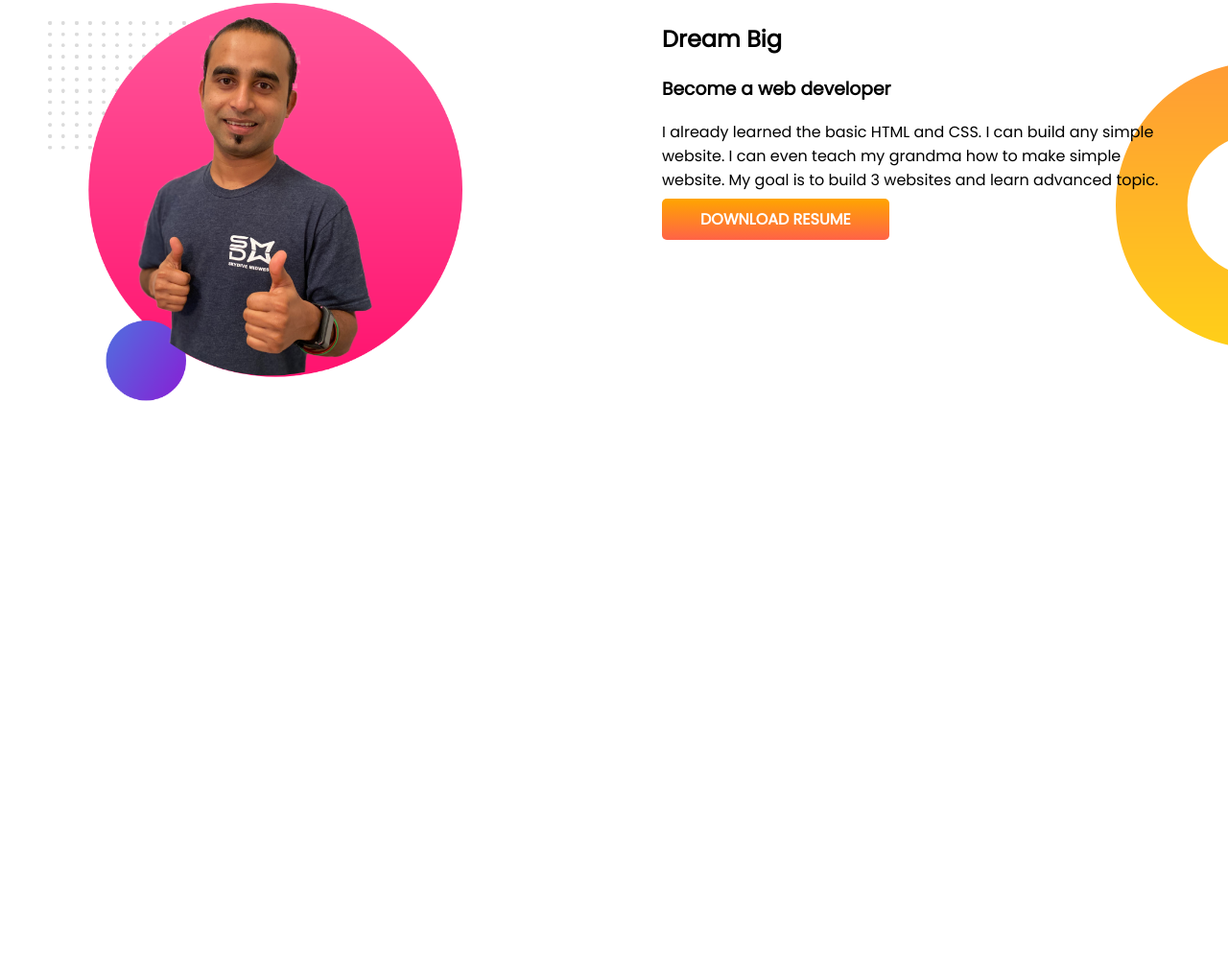
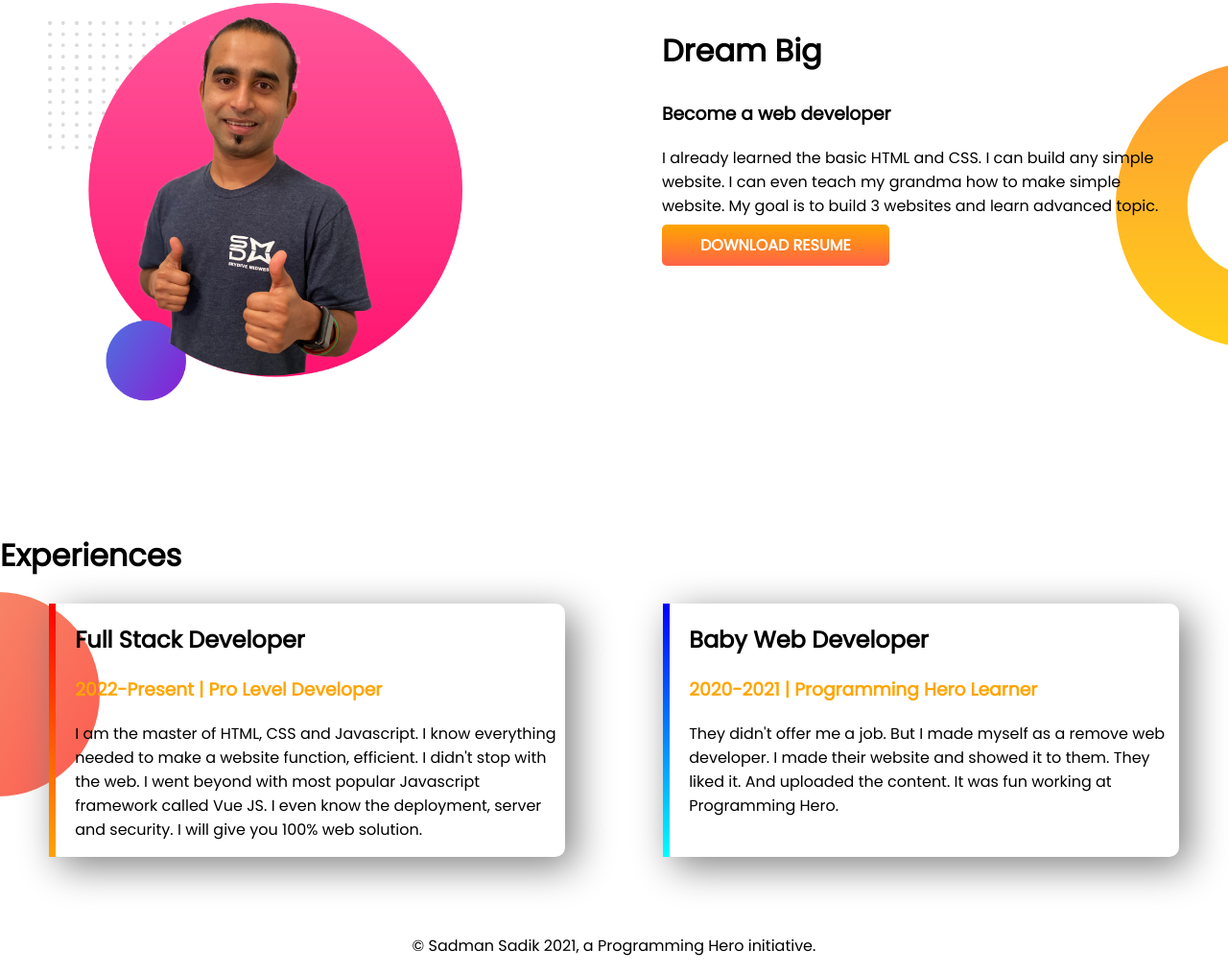
Before and after one commit to Atika-Hasan/Portfolio-Website, a plain HTML site: page index.html in a window 1280 px wide. Shown: the part 663-1677 px from the top of the page at 96% size. Before the commit the page ends 1218 px from the top, so only its background shows below. Drawn offline with Linux system fonts and the light colour scheme.

Commit message:
portfolio website ready

```diff
--- a/index.html
+++ b/index.html
@@ -11,7 +11,7 @@
     <link rel="stylesheet" href="style.css">
 </head>
 <body>
-    <section class= "top-banner">
+    <section class= "top-banner flexible">
         <div class ="width">
             <h1>Welcome To</h1>
             <h1><span class="Ami">Sadman Sadik</span> Website</h1>
@@ -25,7 +25,7 @@
         </div>
 
     </section>
-    <section class="dream">
+    <section class="dream flexible">
         <div class ="width">
             <img src="images/jhankar2.png" alt="Jhankar">
         </div>
@@ -37,5 +37,24 @@
 
         </div>
     </section>
+
+    <section class= "experience">
+        <h1> Experiences</h1>
+        <div class ="flexible">
+            <div id="full-stack" class ="experience-item">
+                <h2>Full Stack Developer</h2>
+                <h3 class="Ami">2022-Present | Pro Level Developer</h3>
+                <p>I am the master of HTML, CSS and Javascript. I know everything needed to make a website function, efficient. I didn't stop with the web. I went beyond with most popular Javascript framework called Vue JS. I even know the deployment, server and security. I will give you 100% web solution.</p>
+            </div>
+            <div id="web-dev" class ="experience-item">
+                <h2>Baby Web Developer</h2>
+                <h3 class = "Ami">2020-2021 | Programming Hero Learner</h3>
+                <p>They didn't offer me a job. But I made myself as a remove web developer. I made their website and showed it to them. They liked it. And uploaded the content. It was fun working at Programming Hero.</p>
+            </div>
+        </div>
+    </section>
+    <footer>
+        <p>© Sadman Sadik 2021, a Programming Hero initiative.</p>
+    </footer>
 </body>
 </html>
--- a/style.css
+++ b/style.css
@@ -2,10 +2,13 @@ body{
     font-family: 'Poppins', sans-serif;
     margin: 0;
 }
+h1{
+    font-size: xx-large;
+}
 .Ami{
     color: orange;
 }
-section{
+.flexible{
     display: flex;
     margin-bottom: 80px;
 }
@@ -34,3 +37,30 @@ section{
     background-repeat: no-repeat;
     background-position: right;
 }
+.experience-item{
+    width: 40%;
+    padding-left: 20px;
+    margin-left: 4%;
+    margin-right: 4%;
+    border-radius: 10px;
+    box-shadow: 10px 10px 40px grey;
+
+}
+.experience{
+    background-image: url(images/exp-bg.png);
+    background-repeat: no-repeat;
+    background-position: left;
+}
+#web-dev{
+    border-left: 7px solid;
+    border-image: linear-gradient(blue,cyan);
+    border-image-slice: 1;
+}
+#full-stack{
+    border-left: 7px solid;
+    border-image: linear-gradient(red, orange);
+    border-image-slice: 1;
+}
+footer p{
+    text-align: center;
+}
```
